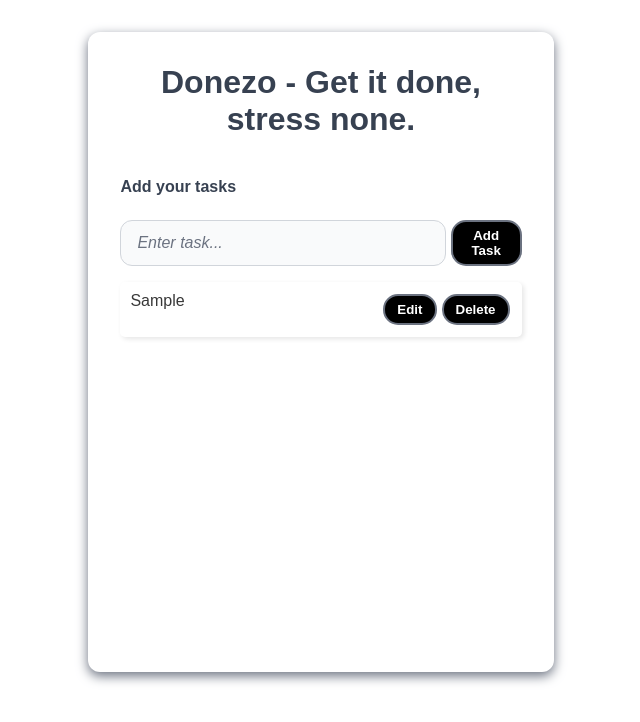
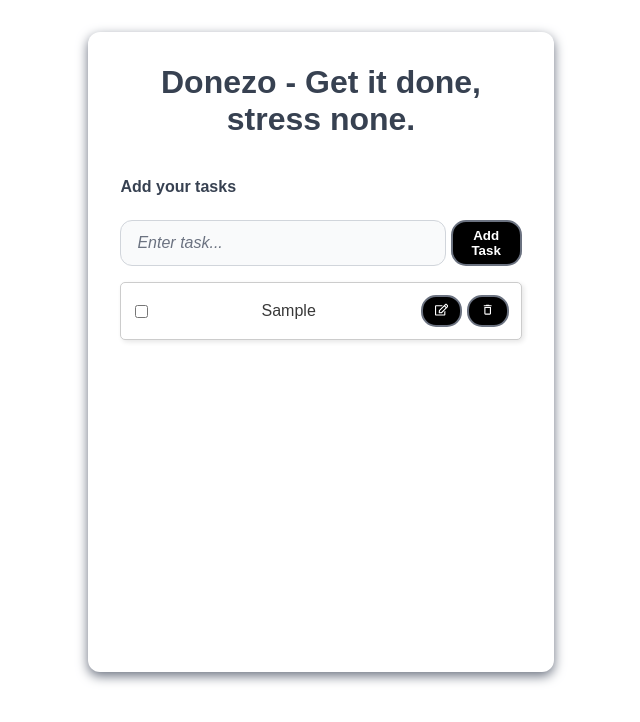
Before and after one commit to Alishba903/Donezo, a React (Vite) app: page / in a window 1280 px wide. Both pictures are taken after typing "Sample" into the empty fields and a click on the button "Add Task". Shown: the top 722 px of the page, without its empty margins (319-959 px from the left). Built offline with nearby package versions, Linux system fonts and the light colour scheme.

Commit message:
Add edit functionalities

```diff
--- a/package.json
+++ b/package.json
@@ -11,7 +11,8 @@
   },
   "dependencies": {
     "react": "^19.1.0",
-    "react-dom": "^19.1.0"
+    "react-dom": "^19.1.0",
+    "react-icons": "^5.5.0"
   },
   "devDependencies": {
     "@eslint/js": "^9.25.0",
--- a/src/components/ToDoList.css
+++ b/src/components/ToDoList.css
@@ -45,22 +45,34 @@ h2 {
     color: #374151;
 }
 
+.checkbox {
+    display: flex;
+    align-items: center;
+    accent-color: black; /* Changes checkbox color */
+    margin-right: 10px;
+    cursor: pointer;
+}
+
+.checkbox input {
+    width: 20px;
+    height: 20px;
+    margin-right: 10px;
+}
+
+
 .task {
     display: flex;
     justify-content: space-between;
+    text-align: left;
+    align-items: center;
     padding: 10px;
     list-style-type: none;
-    /* cursor: pointer; */
-    /* background: black; */
     color: rgb(56, 56, 56);
     border-radius: 5px;
     box-shadow: 2px 2px 5px rgba(0, 0, 0, 0.1);
     transition: background-color 0.3s, box-shadow 0.3s;
 }
 
-/* .task:hover {
-    background: var(--task-hover-shadow);
-} */
 
 label {
     display: block;
@@ -78,7 +90,7 @@ input {
     border-radius: 15px;
 }
 
-input[type="text"] {
+input.enter-task-input[type="text"] {
     width: 100%;
     padding: 0.6rem 1rem;
     border: 1.5px solid #d1d5db;
@@ -90,12 +102,12 @@ input[type="text"] {
     transition: border-color 0.3s ease, box-shadow 0.3s ease, background-color 0.3s ease;
 }
 
-input[type="text"]::placeholder {
+input.enter-task-input[type="text"]::placeholder {
     color: #6b7280;
     font-style: italic;
 }
 
-input[type="text"]:hover {
+input.enter-task-input[type="text"]:hover {
     border-color: #2563eb;
     background-color: #ffffff;
     box-shadow: 0 0 8px rgba(37, 99, 235, 0.4);
@@ -103,7 +115,7 @@ input[type="text"]:hover {
 }
 
 /* Focus state for accessibility */
-input[type="text"]:focus {
+input.enter-task-input[type="text"]:focus {
     border-color: #2563eb;
     box-shadow: 0 0 10px rgba(37, 99, 235, 0.6);
     background-color: #ffffff;
@@ -137,6 +149,20 @@ button:hover {
     cursor: pointer;
 }
 
+input.edit-input{
+    font-family: inherit;
+    font-size: 1.125rem;
+    font-weight: 500;
+    width: 100%;
+    padding: 0;
+    border: none;
+    outline: none;
+    background: transparent;
+    color: inherit;
+    cursor: text;
+    border-radius: var(--border-radius);
+}
+
 /* Desktop and up: 80% width max container */
 @media (min-width: 768px) {
     .container {
--- a/src/components/ToDoList.jsx
+++ b/src/components/ToDoList.jsx
@@ -1,44 +1,101 @@
-import React, { useEffect } from "react";
-import {useState} from "react";
+import React from "react";
+import { useState , useEffect } from "react";
 import "./ToDoList.css";
+import { FaRegEdit } from "react-icons/fa";
+import { MdDeleteOutline } from "react-icons/md";
+import { CiSaveDown1 } from "react-icons/ci";
 
 const ToDoList = () => {
-    const [tasks, setTasks] = useState(()=>{
+    const [tasks, setTasks] = useState(() => {
         return JSON.parse(localStorage.getItem("tasks")) || []; // Load tasks from localStorage or initialize with an empty array
     });
     const [inputValue, setInputValue] = useState("");
+    const [editIndex, setEditIndex] = useState(null); // Track which task is being edited
+    const [editValue, setEditValue] = useState(""); // Track the value of the edit input
 
     useEffect(() => {
         localStorage.setItem("tasks", JSON.stringify(tasks));
-    },[tasks]); // Save tasks to localStorage whenever tasks change
+    }, [tasks]); // Save tasks to localStorage whenever tasks change
 
-    const handleInput = (e) =>{
-        setInputValue(e.target.value)
+    const handleInput = (e) => {
+        setInputValue(e.target.value); // Update input value as user types
     }
 
-    const handleAddTask = () =>{
-        if(inputValue.trim() === "") return;
-        setTasks([...tasks, inputValue]); // Add new task to the List
+    const toggleTaskCompletion = (index) => {
+        setTasks((prevTasks) => {
+            const updatedTasks = prevTasks.map((task, i) =>
+                i === index ? { ...task, completed: !task.completed } : task
+            );
+            return updatedTasks;
+        });
+    };
+
+    const handleAddTask = () => {
+        if (inputValue.trim() === "") return;
+        setTasks([...tasks, { text: inputValue, completed: false }]); // Add new task to the List
         setInputValue(""); // Clear input field
     }
 
-    const handleDelete = (index) =>{
-      setTasks(tasks.filter((_,i)=> i!==index)); //Remove tasks by index
+    // Delete button handler
+    const handleDelete = (index) => {
+        setTasks(tasks.filter((_, i) => i !== index)); //Remove tasks by index
     }
+
+    // Edit button handler
+    const handleEdit = (index) => {
+        setEditIndex(index);
+        setEditValue(tasks[index].text);
+    };
+
+    const handleSave = (index) => {
+        const updatedTasks = tasks.map((task, i) =>
+            i === index ? { ...task, text: editValue } : task
+        );
+        setTasks(updatedTasks);
+        setEditIndex(null);
+        setEditValue("");
+    };
+
     return (
         <div className="container">
             <h2>Donezo - Get it done, stress none.</h2>
-        <label for="input">Add your tasks</label>
+            <label htmlFor="myInput">Add your tasks</label>
             <div className="input-btn">
-        <input type="text" placeholder="Enter task..." value={inputValue} onChange={handleInput} label="Your Name"/>
+                <input type="text" placeholder="Enter task..." value={inputValue} onChange={handleInput} label="Your Name" className="enter-task-input" />
                 <button onClick={handleAddTask}>Add Task</button>
             </div>
             {tasks.map((task, index) => (
-            <div key={index} className="task" >
-                {task}
+                <div key={index} className="task" style={{
+                    textDecoration: task.completed ? "line-through" : "none",
+                    backgroundColor: editIndex === index ? '#e0f7fa' : 'white', // Visual feedback for edit mode
+                    border: editIndex === index ? '2px solid #00bcd4' : '1px solid #ccc'
+                }}>
+                    <input type="checkbox" checked={task.completed} onChange={() => toggleTaskCompletion(index)} className="checkbox" />
+                    {editIndex === index ? (
+                        <input
+                            type="text"
+                            value={editValue}
+                            onChange={e => setEditValue(e.target.value)}
+                            autoFocus
+                            onKeyDown={e => {
+                                if (e.key === "Enter") handleSave(index);
+                                if (e.key === "Escape") {
+                                    setEditIndex(null);
+                                    setEditValue("");
+                                }
+                            }}
+                            className="edit-input"
+                        />
+                    ) : (
+                        task.text
+                    )}
                     <div className="buttons">
-            <button className="Edit">Edit</button>
-            <button className="delete" onClick={()=>handleDelete(index)}>Delete</button>
+                        {editIndex === index ? (
+                            <button className="Save" onClick={() => handleSave(index)}><CiSaveDown1 /></button>
+                        ) : (
+                            <button className="Edit" onClick={() => handleEdit(index)}><FaRegEdit /></button>
+                        )}
+                        <button className="delete" onClick={() => handleDelete(index)}><MdDeleteOutline /></button>
                     </div>
                 </div>
             ))}
```
Also changed, not shown: 1 other file (tests, documents, lock files or other folders). Lines whose indentation alone changed are shown as unchanged.
